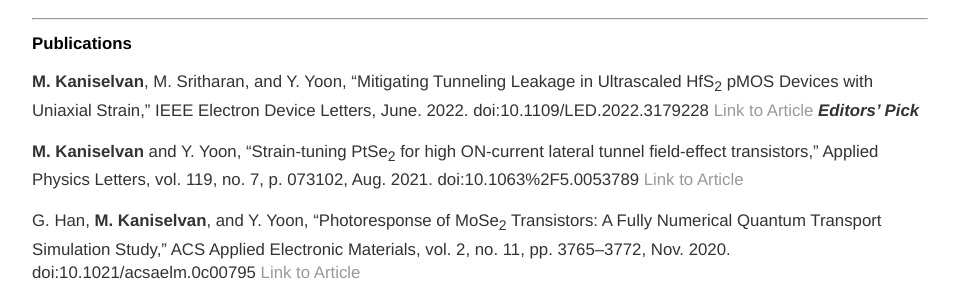
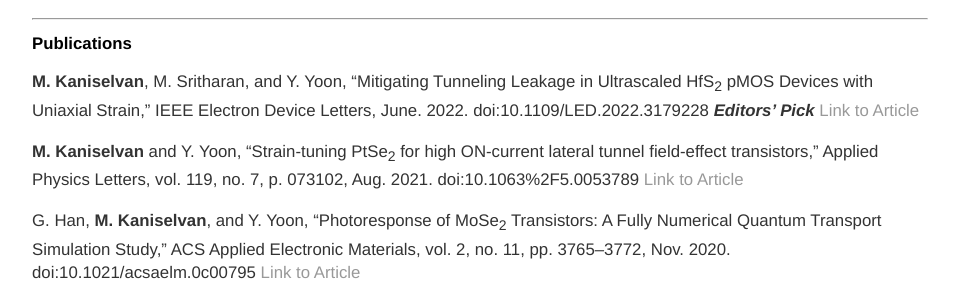
Before and after one commit to manasakani/manaskani.github.io, a Jekyll site: the page built from cv/index.md, in a window 1280 px wide. Shown: the part 440-733 px from the top of the page, without its empty margins (160-1119 px from the left). Built offline with Jekyll 4.4.1, drawn with Linux system fonts in a browser that asks for light colours.

```diff
--- a/cv/index.md
+++ b/cv/index.md
@@ -29,7 +29,7 @@ BASc - _Nanotechnology Engineering_ - University of Waterloo, Waterloo, Canada
 
 ## Publications
 
-**M. Kaniselvan**, M. Sritharan, and Y. Yoon, “Mitigating Tunneling Leakage in Ultrascaled HfS<sub>2</sub> pMOS Devices with Uniaxial Strain,” IEEE Electron Device Letters, June. 2022. doi:10.1109/LED.2022.3179228 [Link to Article](https://ieeexplore.ieee.org/document/9785648)  _**Editors' Pick**_
+**M. Kaniselvan**, M. Sritharan, and Y. Yoon, “Mitigating Tunneling Leakage in Ultrascaled HfS<sub>2</sub> pMOS Devices with Uniaxial Strain,” IEEE Electron Device Letters, June. 2022. doi:10.1109/LED.2022.3179228 _**Editors' Pick**_ [Link to Article](https://ieeexplore.ieee.org/document/9785648)
 
 **M. Kaniselvan** and Y. Yoon, “Strain-tuning PtSe<sub>2</sub> for high ON-current lateral tunnel field-effect transistors,” Applied Physics
 Letters, vol. 119, no. 7, p. 073102, Aug. 2021. doi:10.1063%2F5.0053789 [Link to Article](https://aip.scitation.org/doi/abs/10.1063/5.0053789)
```
